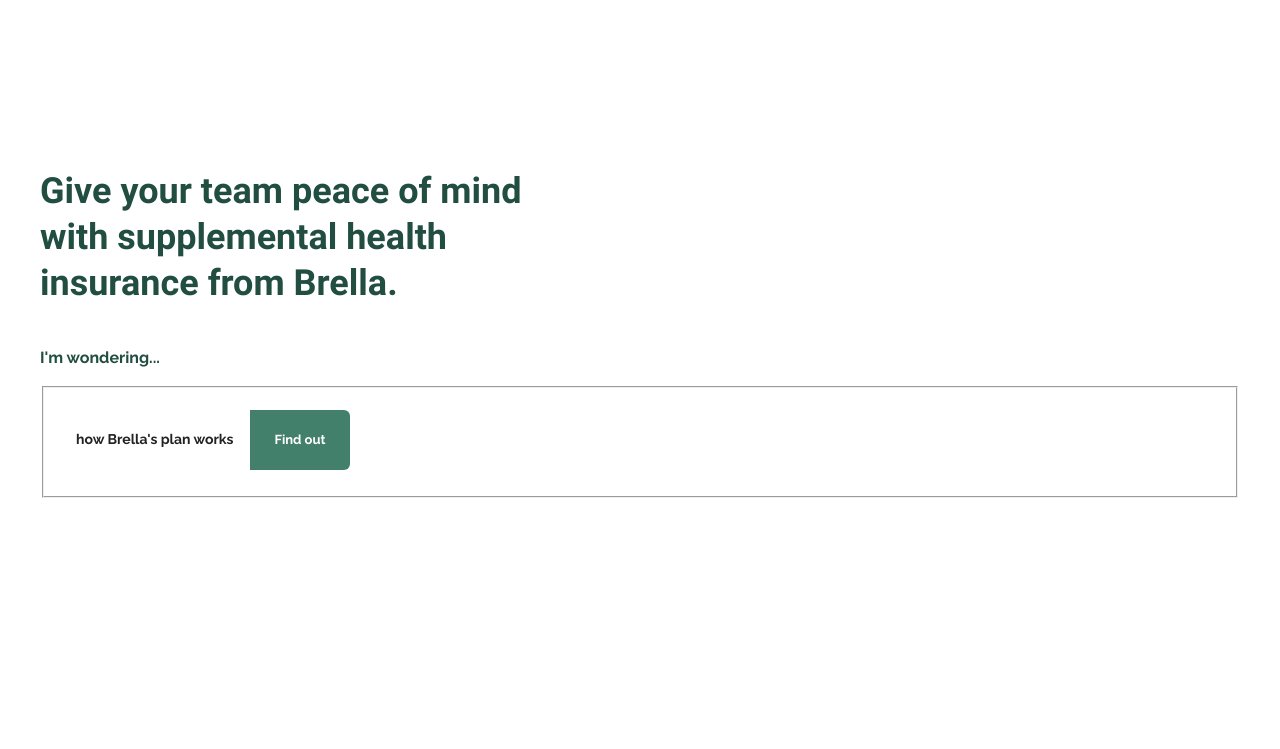
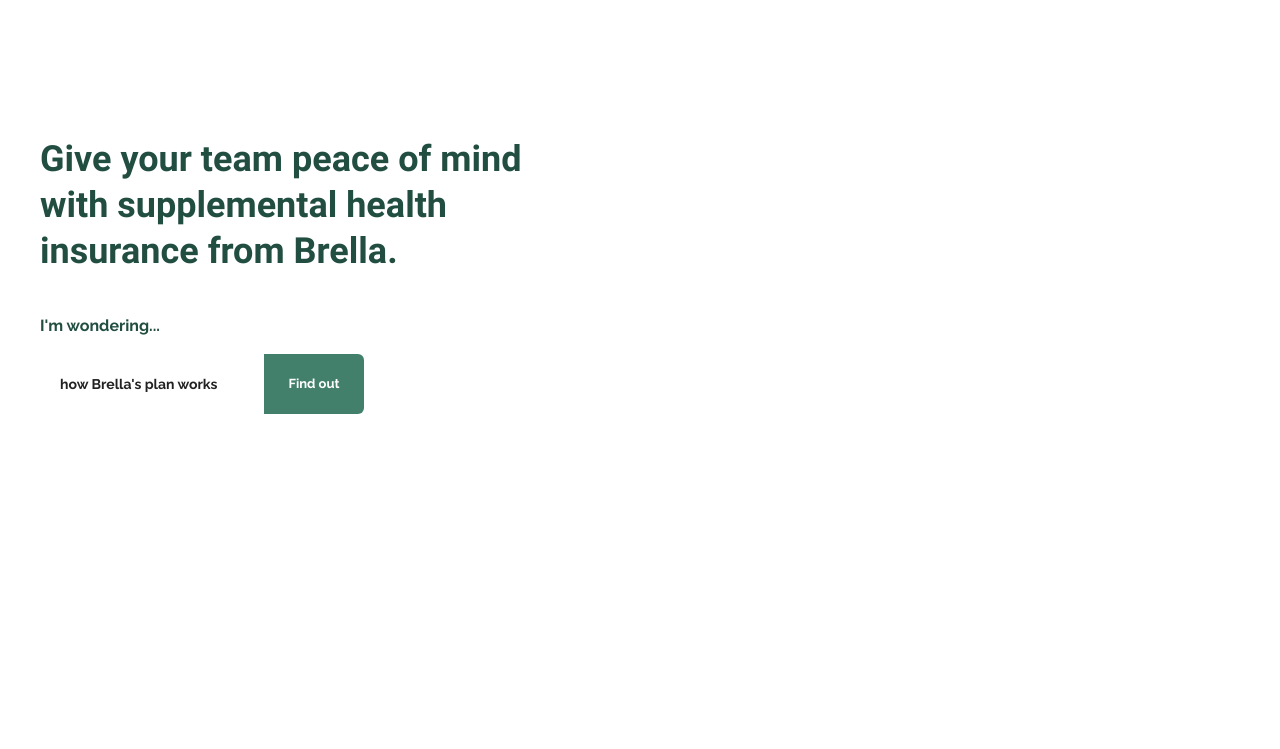
Before and after one commit to denisRyazanov/Second__site_example, a plain HTML site: page index.html in a window 1280 px wide. Shown: the part 115-864 px from the top of the page. Drawn offline with Linux system fonts and the light colour scheme.

Commit message:
13_3_2024-4

```diff
--- a/index.html
+++ b/index.html
@@ -12,8 +12,8 @@
     <link rel="mask-icon" href="./img/favicon/safari-pinned-tab.svg" color="#5bbad5">
     <meta name="msapplication-TileColor" content="#ffc40d">
     <meta name="theme-color" content="#ff0000">
+    <link rel="stylesheet" href="./css/reset.css">
     <link rel="stylesheet" href="./css/style.css">
-    <link rel="stylesheet" href="./css/style-min.css">
 </head>
 <body>
     <header class="header">
```
